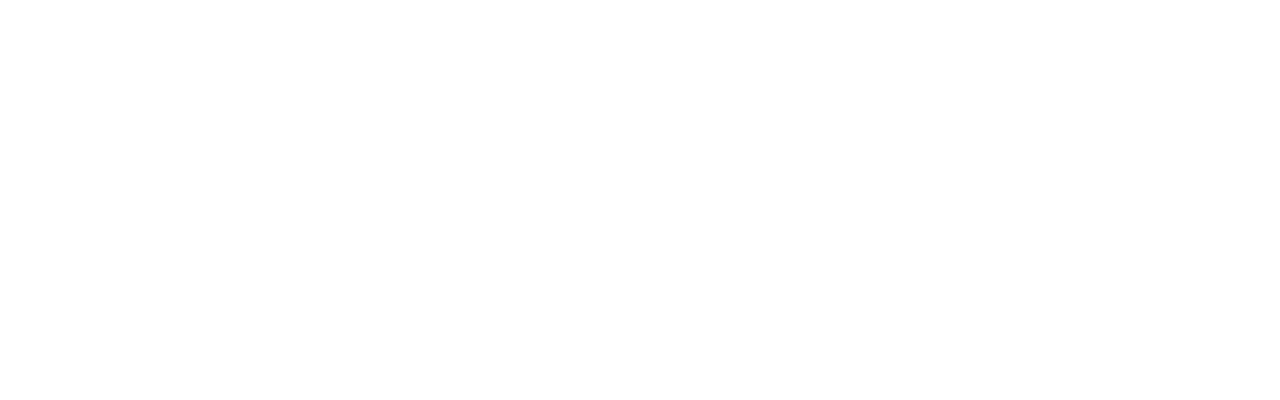
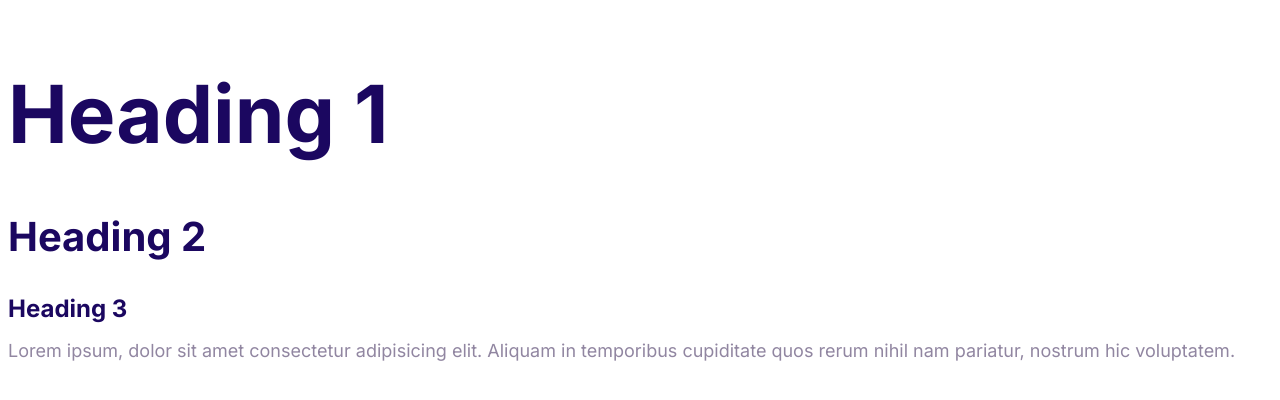
Before and after one commit to Bunsamnang/moshify-static-web, a plain HTML site: page index.html in a window 1280 px wide. Drawn offline with Linux system fonts and the light colour scheme.

Commit message:
define the style for the fonts

```diff
--- a/css/style.css
+++ b/css/style.css
@@ -3,5 +3,57 @@
   --secondary-color: #00d9ff;
   --accent-color: #ff3400;
   --heading-color: #1b0760;
-  --body-color: #917eaa;
+  --body-color: #9186a1;
 }
+
+html {
+  font-size: 62.5%;
+}
+
+body {
+  font-family: Inter, Arial, Helvetica, sans-serif;
+  color: var(--body-color);
+  font-size: 2.4rem;
+  line-height: 1.5;
+}
+
+h1,
+h2,
+h3 {
+  color: var(--heading-color);
+  margin-bottom: 1rem;
+}
+
+h1 {
+  font-size: 7rem;
+}
+
+h2 {
+  font-size: 4rem;
+}
+
+h3 {
+  font-size: 3rem;
+}
+
+p {
+  margin-top: 0;
+}
+
+@media screen and (min-width: 1024px) {
+  body {
+    font-size: 1.8rem;
+  }
+
+  h1 {
+    font-size: 8rem;
+  }
+
+  h2 {
+    font-size: 4rem;
+  }
+
+  h3 {
+    font-size: 2.4rem;
+  }
+}
--- a/index.html
+++ b/index.html
@@ -4,7 +4,22 @@
     <meta charset="UTF-8" />
     <meta name="viewport" content="width=device-width, initial-scale=1.0" />
     <title>Moshify</title>
+    <link rel="preconnect" href="https://fonts.googleapis.com" />
+    <link rel="preconnect" href="https://fonts.gstatic.com" crossorigin />
+    <link
+      href="https://fonts.googleapis.com/css2?family=Inter:ital,opsz,wght@0,14..32,100..900;1,14..32,100..900&display=swap"
+      rel="stylesheet"
+    />
     <link rel="stylesheet" href="css/style.css" />
   </head>
-  <body></body>
+  <body>
+    <h1>Heading 1</h1>
+    <h2>Heading 2</h2>
+    <h3>Heading 3</h3>
+    <p>
+      Lorem ipsum, dolor sit amet consectetur adipisicing elit. Aliquam in
+      temporibus cupiditate quos rerum nihil nam pariatur, nostrum hic
+      voluptatem.
+    </p>
+  </body>
 </html>
```
